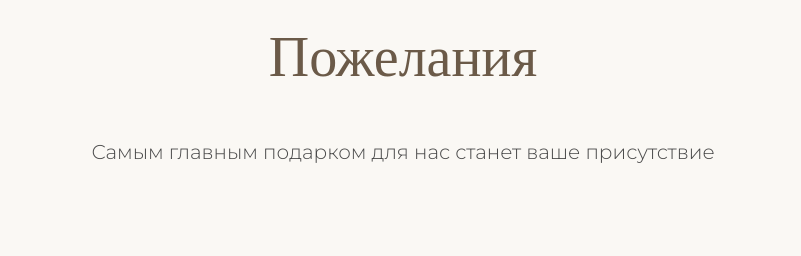
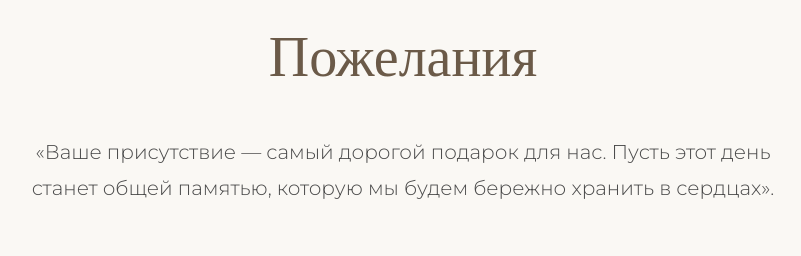
Before and after one commit to juliaaa11111/wedding, a plain HTML site: page index.html in a window 1280 px wide. Shown: the part 4380-4636 px from the top of the page, without its empty margins (237-1038 px from the left). Drawn offline with nearby package versions, Linux system fonts and the light colour scheme.

Commit message:
Update index.html

```diff
--- a/index.html
+++ b/index.html
@@ -200,8 +200,7 @@ href="https://yandex.ru/maps/?text=Маркс%20Дорожная%2050">
 
 <p>
 
-Самым главным подарком
-для нас станет ваше присутствие
+«Ваше присутствие — самый дорогой подарок для нас. Пусть этот день станет общей памятью, которую мы будем бережно хранить в сердцах».
 
 </p>
 
```
